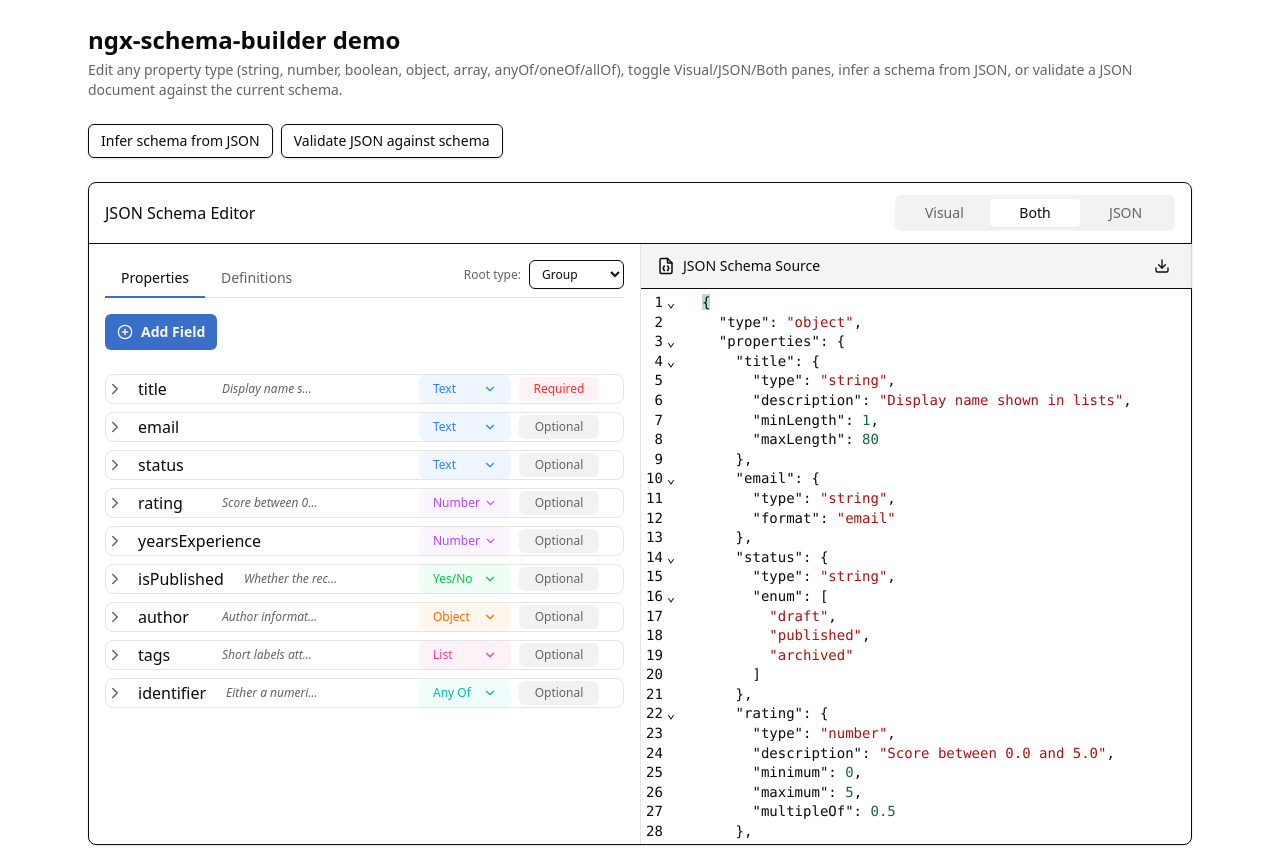
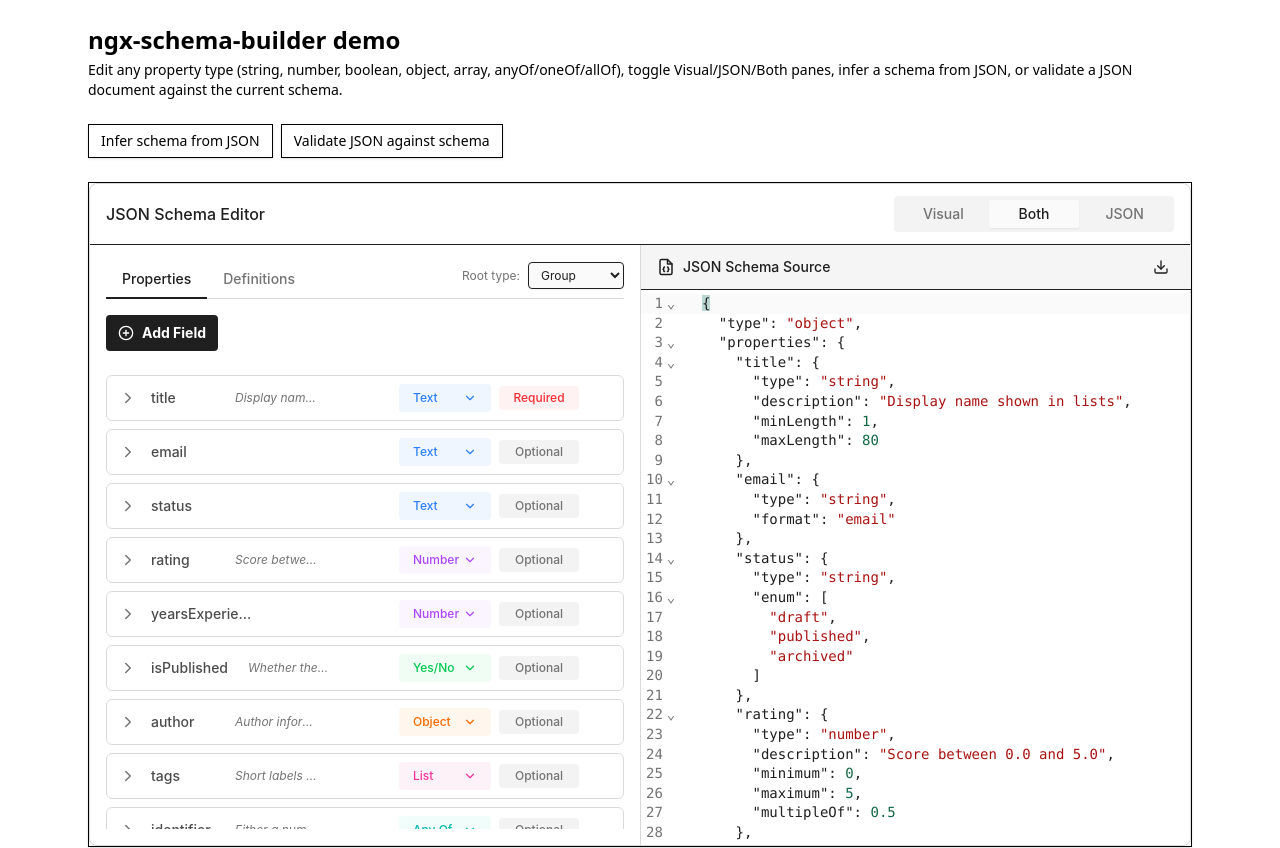
Before and after one commit to archeionproject/ngx-schema-builder, an Angular app: page / in a window 1280 px wide. Shown: the top 848 px of the page. Built offline with nearby package versions, Linux system fonts and the light colour scheme.

Commit message:
fix: wip update styles to include jsonjoy.css and improve theming variables

```diff
--- a/angular.json
+++ b/angular.json
@@ -77,7 +77,10 @@
                 "input": "projects/demo/public"
               }
             ],
-            "styles": ["projects/demo/src/styles.css"],
+            "styles": [
+              "projects/ngx-schema-builder/assets/styles/jsonjoy.css",
+              "projects/demo/src/styles.css"
+            ],
             "loader": {
               ".ttf": "file"
             }
--- a/projects/demo/src/styles.css
+++ b/projects/demo/src/styles.css
@@ -1,6 +1,4 @@
 @import 'tailwindcss';
-
-@source '../../ngx-schema-builder/src/lib/**/*.ts';
 
 @theme {
   --color-background: oklch(1 0 0);
--- a/projects/ngx-schema-builder/styles/jsonjoy.source.css
+++ b/projects/ngx-schema-builder/styles/jsonjoy.source.css
@@ -2,11 +2,11 @@
  * @archeion/ngx-schema-builder — theme-neutral, self-contained stylesheet.
  * Built with Tailwind v4. Preflight is omitted; the host keeps its own resets.
  *
- * `@theme inline` registers the namespaces (so utilities like `bg-primary` are
- * generated) without emitting the tokens to `:root`. Each value points at a
- * `--jsonjoy-*` property declared scoped to `.jsonjoy` below — so the only
- * custom properties that reach the page are jsonjoy-prefixed and never bleed
- * into the host's `:root`.
+ * `@theme inline` registers namespaces (so `bg-primary` etc. are generated)
+ * without emitting tokens to `:root`; values point at `--jsonjoy-*` scoped to
+ * `.jsonjoy`, so nothing bleeds into the host. Each `--jsonjoy-*` falls back to
+ * the host's matching `--color-*`/`--radius-*`/`--font-sans` when defined, so a
+ * consumer palette (Tailwind or plain CSS) overrides the base with no setup.
  *
  * Regenerate with `npm run build:styles`.
  */
@@ -195,41 +195,57 @@
   animation: jsonjoy-dialog-content-out 0.2s ease-in;
 }
 
-/* Theme tokens, scoped to .jsonjoy. Override by setting any on a parent. */
+/*
+ * Base tokens, scoped to .jsonjoy. Each falls back to the host's matching
+ * Tailwind v4 token (`--color-*`, `--radius-*`, `--font-sans`): define any of
+ * those — or the `--jsonjoy-*` directly — in the host to override the palette.
+ * The `--color-*`/`--radius-*`/`--font-sans` aliases `@theme inline` emits to
+ * `:root` are stripped post-build (build:styles) so nothing bleeds into the host.
+ */
 .jsonjoy {
-  --jsonjoy-color-background: hsl(0 0% 98%);
-  --jsonjoy-color-foreground: hsl(0 0% 12%);
+  --jsonjoy-color-background: var(--color-background, hsl(0 0% 98%));
+  --jsonjoy-color-foreground: var(--color-foreground, hsl(0 0% 12%));
+  --jsonjoy-color-card: var(--color-card, hsl(0 0% 100%));
+  --jsonjoy-color-card-foreground: var(--color-card-foreground, hsl(0 0% 12%));
+  --jsonjoy-color-popover: var(--color-popover, hsl(0 0% 100%));
+  --jsonjoy-color-popover-foreground: var(
+    --color-popover-foreground,
+    hsl(0 0% 12%)
+  );
+  --jsonjoy-color-primary: var(--color-primary, hsl(0 0% 12%));
+  --jsonjoy-color-primary-foreground: var(
+    --color-primary-foreground,
+    hsl(0 0% 100%)
+  );
+  --jsonjoy-color-secondary: var(--color-secondary, hsl(0 0% 95.3%));
+  --jsonjoy-color-secondary-foreground: var(
+    --color-secondary-foreground,
+    hsl(0 0% 12%)
+  );
+  --jsonjoy-color-muted: var(--color-muted, hsl(0 0% 95.3%));
+  --jsonjoy-color-muted-foreground: var(
+    --color-muted-foreground,
+    hsl(0 0% 45%)
+  );
+  --jsonjoy-color-accent: var(--color-accent, hsl(0 0% 95.3%));
+  --jsonjoy-color-accent-foreground: var(
+    --color-accent-foreground,
+    hsl(0 0% 12%)
+  );
+  --jsonjoy-color-destructive: var(--color-destructive, hsl(0 100% 60%));
+  --jsonjoy-color-destructive-foreground: var(
+    --color-destructive-foreground,
+    hsl(0 0% 100%)
+  );
+  --jsonjoy-color-border: var(--color-border, hsl(0 0% 85%));
+  --jsonjoy-color-input: var(--color-input, hsl(0 0% 85%));
+  --jsonjoy-color-input-bg: var(--color-input-bg, hsl(0 0% 97.6%));
+  --jsonjoy-color-ring: var(--color-ring, hsl(0 0% 12%));
 
-  --jsonjoy-color-card: hsl(0 0% 100%);
-  --jsonjoy-color-card-foreground: hsl(0 0% 12%);
-
-  --jsonjoy-color-popover: hsl(0 0% 100%);
-  --jsonjoy-color-popover-foreground: hsl(0 0% 12%);
-
-  --jsonjoy-color-primary: hsl(0 0% 12%);
-  --jsonjoy-color-primary-foreground: hsl(0 0% 100%);
-
-  --jsonjoy-color-secondary: hsl(0 0% 95.3%);
-  --jsonjoy-color-secondary-foreground: hsl(0 0% 12%);
-
-  --jsonjoy-color-muted: hsl(0 0% 95.3%);
-  --jsonjoy-color-muted-foreground: hsl(0 0% 45%);
-
-  --jsonjoy-color-accent: hsl(0 0% 95.3%);
-  --jsonjoy-color-accent-foreground: hsl(0 0% 12%);
-
-  --jsonjoy-color-destructive: hsl(0 100% 60%);
-  --jsonjoy-color-destructive-foreground: hsl(0 0% 100%);
-
-  --jsonjoy-color-border: hsl(0 0% 85%);
-  --jsonjoy-color-input: hsl(0 0% 85%);
-  --jsonjoy-color-input-bg: hsl(0 0% 97.6%);
-  --jsonjoy-color-ring: hsl(0 0% 12%);
-
-  --jsonjoy-radius-xl: 0.5rem;
-  --jsonjoy-radius-lg: 0.375rem;
-  --jsonjoy-radius-md: 0.25rem;
-  --jsonjoy-radius-sm: 0.125rem;
+  --jsonjoy-radius-xl: var(--radius-xl, 0.5rem);
+  --jsonjoy-radius-lg: var(--radius-lg, 0.375rem);
+  --jsonjoy-radius-md: var(--radius-md, 0.25rem);
+  --jsonjoy-radius-sm: var(--radius-sm, 0.125rem);
 
   --jsonjoy-animate-fade-in: jsonjoy-fade-in 0.3s ease-out;
   --jsonjoy-animate-fade-out: jsonjoy-fade-out 0.3s ease-out;
@@ -243,9 +259,18 @@
   --jsonjoy-ease-bounce-in: cubic-bezier(0.175, 0.885, 0.32, 1.275);
   --jsonjoy-ease-smooth: cubic-bezier(0.4, 0, 0.2, 1);
 
-  --jsonjoy-font-sans:
-    'Inter', system-ui, -apple-system, BlinkMacSystemFont, 'Segoe UI', Roboto,
-    'Helvetica Neue', Arial, sans-serif;
+  --jsonjoy-font-sans: var(
+    --font-sans,
+    'Inter',
+    system-ui,
+    -apple-system,
+    BlinkMacSystemFont,
+    'Segoe UI',
+    Roboto,
+    'Helvetica Neue',
+    Arial,
+    sans-serif
+  );
 
   color: var(--jsonjoy-color-foreground);
   font-family: var(--jsonjoy-font-sans);
@@ -272,36 +297,47 @@
   font: inherit;
 }
 
+/* Dark base; host `--color-*` (incl. under its own `.dark`) still win. */
 .jsonjoy.dark,
 .dark .jsonjoy {
-  --jsonjoy-color-background: hsl(0 0% 8%);
-  --jsonjoy-color-foreground: hsl(0 0% 95%);
-
-  --jsonjoy-color-card: hsl(0 0% 8%);
-  --jsonjoy-color-card-foreground: hsl(0 0% 95%);
-
-  --jsonjoy-color-popover: hsl(0 0% 8%);
-  --jsonjoy-color-popover-foreground: hsl(0 0% 95%);
-
-  --jsonjoy-color-primary: hsl(0 0% 92%);
-  --jsonjoy-color-primary-foreground: hsl(0 0% 10%);
-
-  --jsonjoy-color-secondary: hsl(0 0% 16%);
-  --jsonjoy-color-secondary-foreground: hsl(0 0% 95%);
-
-  --jsonjoy-color-muted: hsl(0 0% 16%);
-  --jsonjoy-color-muted-foreground: hsl(0 0% 64%);
-
-  --jsonjoy-color-accent: hsl(0 0% 16%);
-  --jsonjoy-color-accent-foreground: hsl(0 0% 95%);
-
-  --jsonjoy-color-destructive: hsl(0 72% 48%);
-  --jsonjoy-color-destructive-foreground: hsl(0 0% 98%);
-
-  --jsonjoy-color-border: hsl(0 0% 20%);
-  --jsonjoy-color-input: hsl(0 0% 20%);
-  --jsonjoy-color-input-bg: hsl(0 0% 12%);
-  --jsonjoy-color-ring: hsl(0 0% 83%);
+  --jsonjoy-color-background: var(--color-background, hsl(0 0% 8%));
+  --jsonjoy-color-foreground: var(--color-foreground, hsl(0 0% 95%));
+  --jsonjoy-color-card: var(--color-card, hsl(0 0% 8%));
+  --jsonjoy-color-card-foreground: var(--color-card-foreground, hsl(0 0% 95%));
+  --jsonjoy-color-popover: var(--color-popover, hsl(0 0% 8%));
+  --jsonjoy-color-popover-foreground: var(
+    --color-popover-foreground,
+    hsl(0 0% 95%)
+  );
+  --jsonjoy-color-primary: var(--color-primary, hsl(0 0% 92%));
+  --jsonjoy-color-primary-foreground: var(
+    --color-primary-foreground,
+    hsl(0 0% 10%)
+  );
+  --jsonjoy-color-secondary: var(--color-secondary, hsl(0 0% 16%));
+  --jsonjoy-color-secondary-foreground: var(
+    --color-secondary-foreground,
+    hsl(0 0% 95%)
+  );
+  --jsonjoy-color-muted: var(--color-muted, hsl(0 0% 16%));
+  --jsonjoy-color-muted-foreground: var(
+    --color-muted-foreground,
+    hsl(0 0% 64%)
+  );
+  --jsonjoy-color-accent: var(--color-accent, hsl(0 0% 16%));
+  --jsonjoy-color-accent-foreground: var(
+    --color-accent-foreground,
+    hsl(0 0% 95%)
+  );
+  --jsonjoy-color-destructive: var(--color-destructive, hsl(0 72% 48%));
+  --jsonjoy-color-destructive-foreground: var(
+    --color-destructive-foreground,
+    hsl(0 0% 98%)
+  );
+  --jsonjoy-color-border: var(--color-border, hsl(0 0% 20%));
+  --jsonjoy-color-input: var(--color-input, hsl(0 0% 20%));
+  --jsonjoy-color-input-bg: var(--color-input-bg, hsl(0 0% 12%));
+  --jsonjoy-color-ring: var(--color-ring, hsl(0 0% 83%));
 }
 
 /* Restore margin:auto a host's Preflight (`*{margin:0}`) strips from <dialog>. */
```
Also changed, not shown: projects/ngx-schema-builder/README.md.
